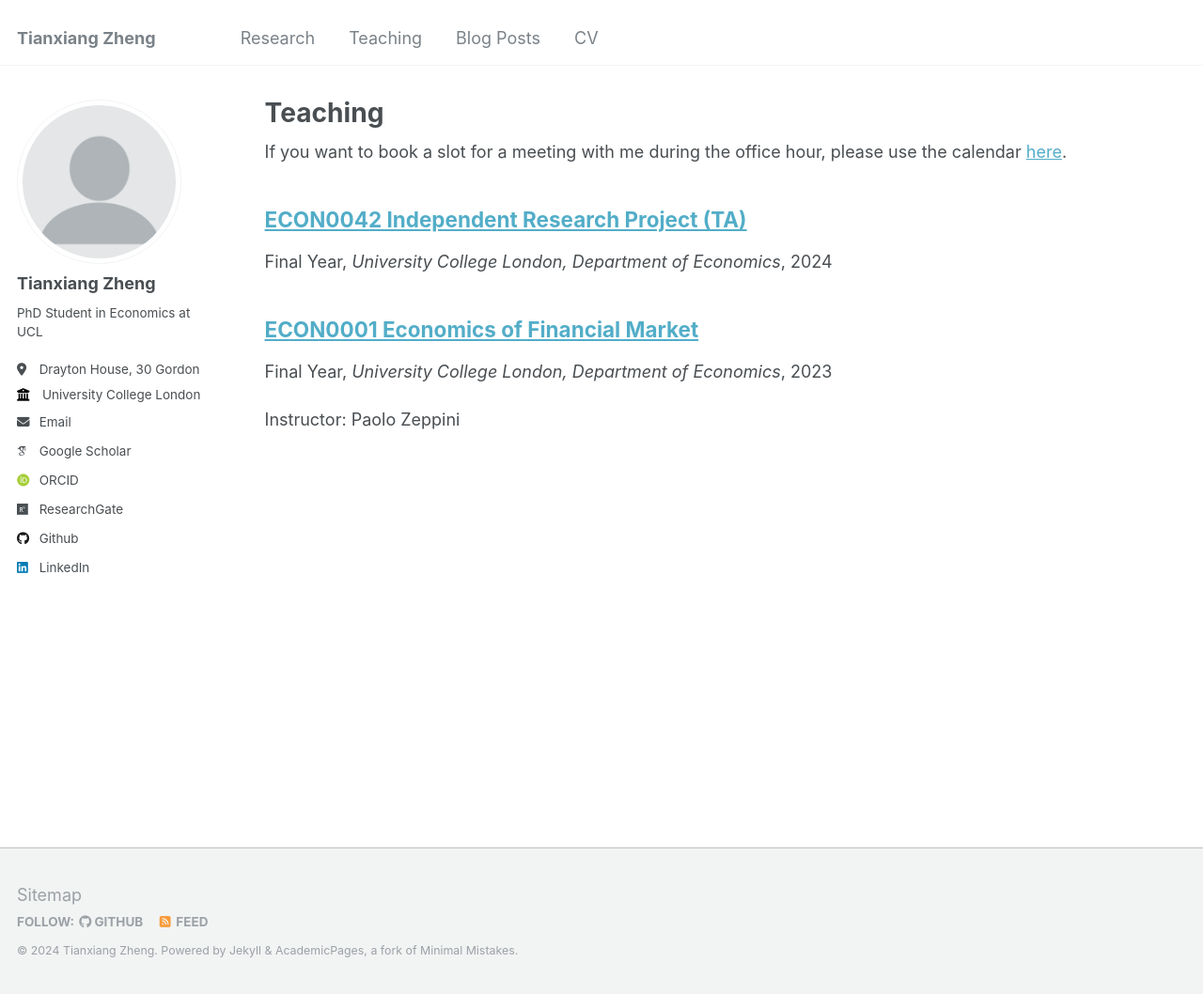
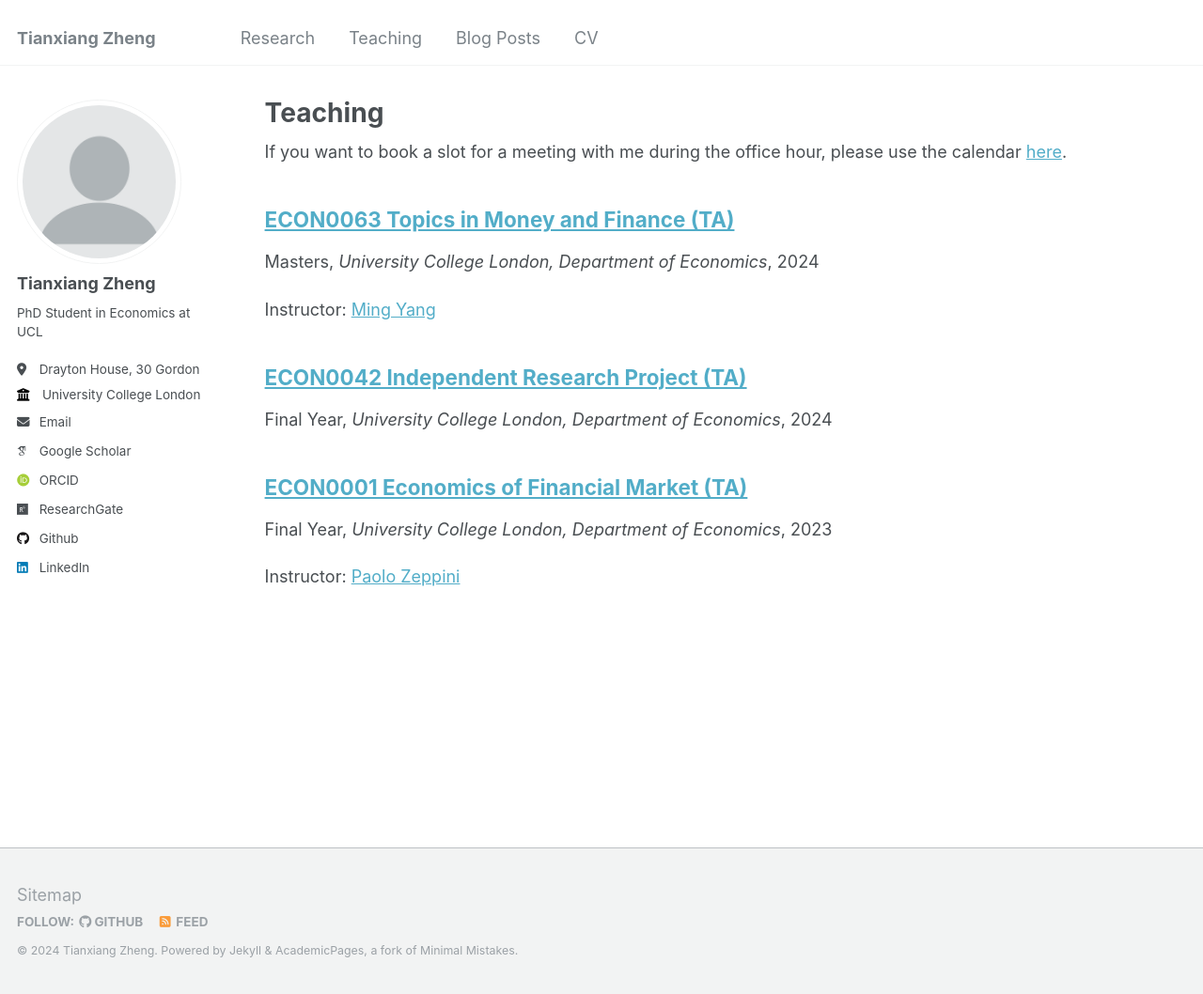
Before and after one commit to zhengtxecon/zhengtxecon.github.io, a Jekyll site: the page built from _pages/teaching.html, in a window 1280 px wide and 1058 px high. Shown: the whole window at 94% size. Built offline with Jekyll 4.4.1, drawn with Linux system fonts in a browser that asks for light colours; some web fonts are replaced.

Commit message:
update teaching

```diff
--- /dev/null
+++ b/_teaching/econ0063_2324.md
@@ -0,0 +1,12 @@
+---
+title: "ECON0063 Topics in Money and Finance (TA)"
+collection: teaching
+category: ta
+type: "Masters"
+permalink: /teaching/econ0063_2324
+venue: "University College London, Department of Economics"
+date: 2024-10-02
+location: "London, UK"
+---
+
+Instructor: [Ming Yang](https://sites.google.com/view/mingyang-website/home)
```
Also changed, not shown: _teaching/econ0001_2324.md (+2 -2 lines).
